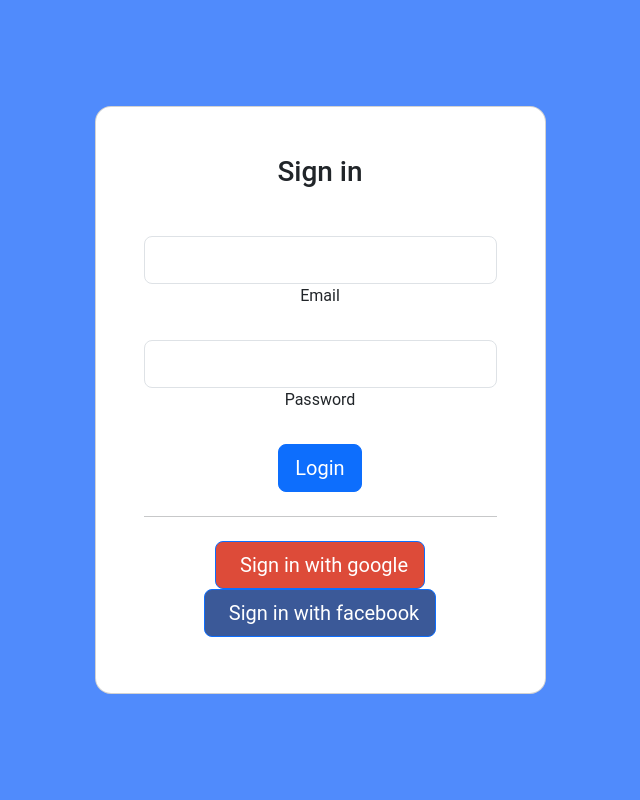
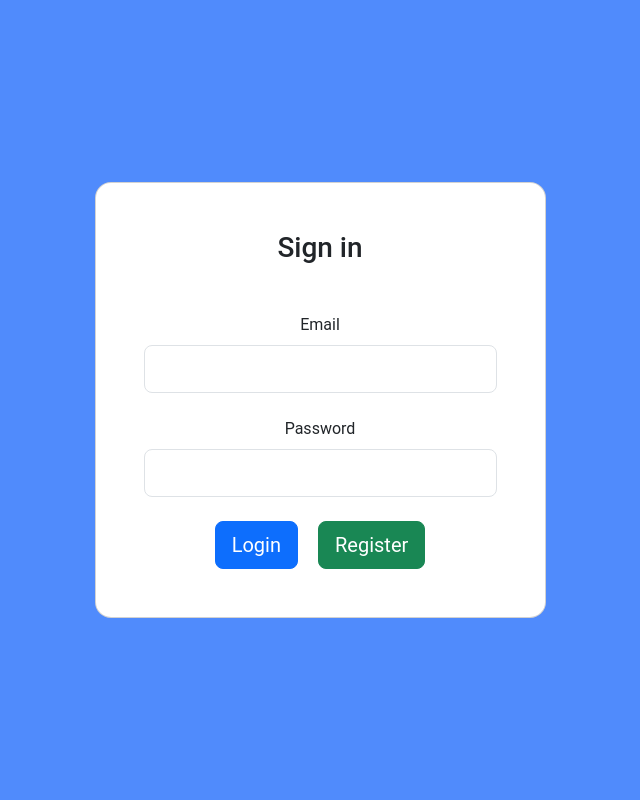
Before and after one commit to abdulhakkeempa/movie-recommender, a Django app: page /login in a window 1280 px wide. Shown: the whole page, without its empty margins (320-960 px from the left). Run offline with Django 4.2, Linux system fonts and the light colour scheme; parts of the project's set-up code (start-up, migrations or seed data) failed here and were passed over.

Commit message:
ui: frontend fixed for login page

```diff
--- a/movie-recommender/accounts/templates/accounts/login.html
+++ b/movie-recommender/accounts/templates/accounts/login.html
@@ -5,6 +5,12 @@ Login
 {% endblock title %}
 
 {% block content %}
+
+<style>
+  nav {
+    display: none !important; /* hiding the navbar in this page */
+  }
+</style>
 
 <section class="vh-100" style="background-color: #508bfc;">
   <div class="container py-5 h-100">
@@ -18,33 +24,21 @@ Login
             <form action="/login" method="post">
               {% csrf_token %}
             <div class="form-outline mb-4">
+              <label class="form-label" for="email">Email</label>
               <input type="email" id="email" name="email" class="form-control form-control-lg" />
-              <label class="form-label" for="email">Email</label>
             </div>
 
             <div class="form-outline mb-4">
+              <label class="form-label" for="password">Password</label>
               <input type="password" id="password" name="password" class="form-control form-control-lg" />
-              <label class="form-label" for="password">Password</label>
             </div>
 
-            <button class="btn btn-primary btn-lg btn-block" type="submit">Login</button>
-
+            <div class="d-flex justify-content-center" style="gap: 20px;">
+              <button class="btn btn-primary btn-lg btn-block" type="submit">Login</button>
+              <a class="btn btn-success btn-lg btn-block" href="/register">Register</a>
+            </div>
 
             </form>
-
-            <!-- Checkbox -->
-            <!-- <div class="form-check d-flex justify-content-start mb-4">
-              <input class="form-check-input" type="checkbox" value="" id="form1Example3" />
-              <label class="form-check-label" for="form1Example3"> Remember password </label>
-            </div> -->
-
-
-            <hr class="my-4">
-
-            <button class="btn btn-lg btn-block btn-primary" style="background-color: #dd4b39;"
-              type="submit"><i class="fab fa-google me-2"></i> Sign in with google</button>
-            <button class="btn btn-lg btn-block btn-primary mb-2" style="background-color: #3b5998;"
-              type="submit"><i class="fab fa-facebook-f me-2"></i>Sign in with facebook</button>
 
           </div>
         </div>
```
